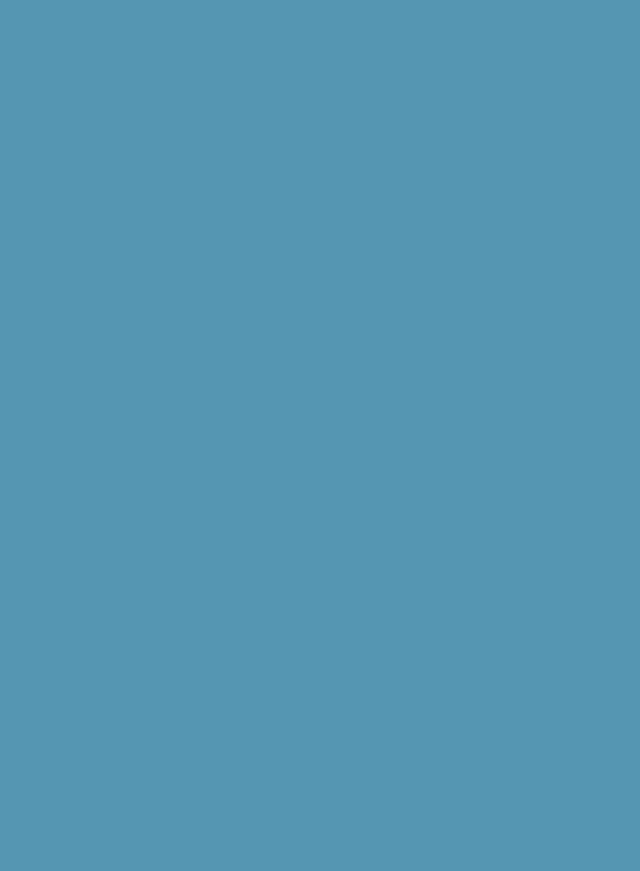
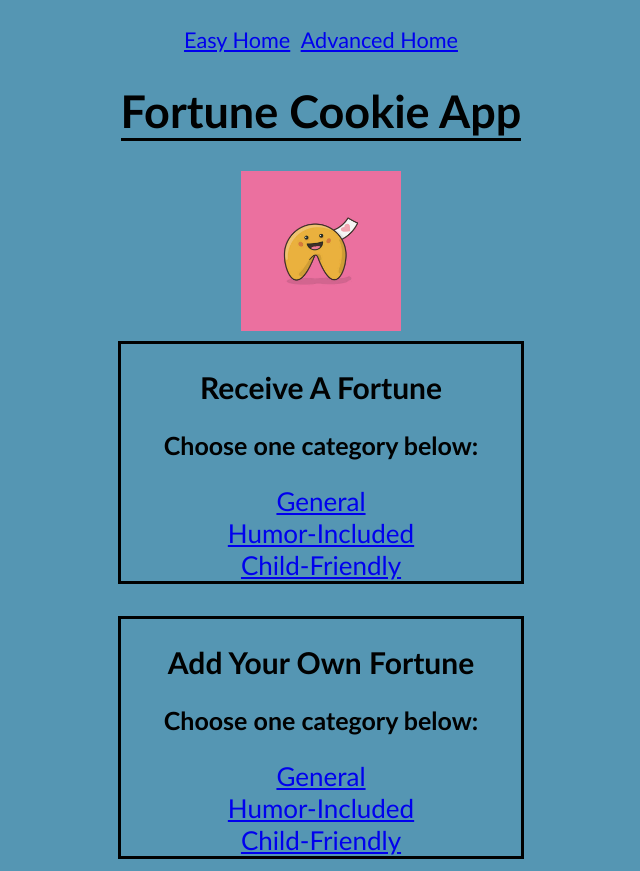
Before and after one commit to cleog/CS361-FortuneApp, a React (Create React App) app in the folder fortune-react/: page /advanced in a window 1280 px wide. Before the commit this address had no page. Shown: the whole page, without its empty margins (319-959 px from the left). Before the commit the page ends 800 px from the top, so only its background shows below. Built offline with nearby package versions, Linux system fonts and the light colour scheme.

Commit message:
CSH 2,4,7 met

```diff
--- a/fortune-react/src/App.js
+++ b/fortune-react/src/App.js
@@ -1,6 +1,7 @@
 import './App.css';
 import { BrowserRouter, Route, Routes } from 'react-router-dom';
 import HomePage from './pages/HomePage'
+import HomePageAdvanced from './pages/HomePageAdvanced'
 import AddFortunePage from './pages/AddFortunePage'
 import EditFortunePage from './pages/EditFortunePage'
 import ReceiveFortunePage from './pages/ReceiveFortunePage';
@@ -15,6 +16,7 @@ function App() {
           <Routes>
             <Route path="/" element={<MainLayout />}>
               <Route index element={<HomePage />} />
+              <Route path="/advanced" element={<HomePageAdvanced/>} />
               <Route path="/add/:category" element={<AddFortunePage />} />
               <Route path="/get/:category" element={<ReceiveFortunePage />} />
               <Route path="/edit" element={<EditFortunePage />} />
--- a/fortune-react/src/layouts/MainLayout.js
+++ b/fortune-react/src/layouts/MainLayout.js
@@ -6,7 +6,13 @@ function MainLayout() {
     return (
         <div>
             <header className="App-header">
-                <Link to="/">Home</Link>
+                <span>
+                    <small>
+                    <Link to="/">Easy Home</Link>
+                    &nbsp;&nbsp;
+                    <Link to="/advanced">Advanced Home</Link>
+                    </small>
+                </span>
                 <h1>Fortune Cookie App</h1>
                 <img src='/happyFortuneCookie-612x612.jpg' className="App-logo" alt="logo" />
             </header>
--- a/fortune-react/src/pages/HomePage.js
+++ b/fortune-react/src/pages/HomePage.js
@@ -3,29 +3,18 @@ import { Link } from 'react-router-dom';
 
 function HomePage() {
     return (
-        <div>
         <div className='receive'>
             <h2>Receive A Fortune</h2>
-                <h3>Choose one category below:</h3>
+            <h3>Quick Option:</h3>
+            <Link to="/get/general" className='link'>Get General Fortune</Link>
+            <br/>
+            <h3>Or choose one category below:</h3>
             <Link to="/get/general" className='link'>General</Link>
             <br></br>
             <Link to="/get/humor-included" className='link'>Humor-Included</Link>
             <br></br>
             <Link to="/get/child-friendly" className='link'>Child-Friendly</Link>
         </div>
-            <div className='add'>
-                <form>
-                    <h2>Add Your Own Fortune</h2>
-                    <h3>Choose one category below:</h3>
-                    <Link to="/add/general" className='link'>General</Link>
-                    <br></br>
-                    <Link to="/add/humor-included" className='link'>Humor-Included</Link>
-                    <br></br>
-                    <Link to="/add/child-friendly" className='link'>Child-Friendly</Link>
-                </form>
-            </div>
-        </div>
-
     )
 }
 
--- /dev/null
+++ b/fortune-react/src/pages/HomePageAdvanced.js
@@ -0,0 +1,31 @@
+import React from 'react';
+import { Link } from 'react-router-dom';
+
+function HomePageAdvanced() {
+    return (
+        <div>
+            <div className='receive'>
+                <h2>Receive A Fortune</h2>
+                <h3>Choose one category below:</h3>
+                <Link to="/get/general" className='link'>General</Link>
+                <br></br>
+                <Link to="/get/humor-included" className='link'>Humor-Included</Link>
+                <br></br>
+                <Link to="/get/child-friendly" className='link'>Child-Friendly</Link>
+            </div>
+            <br />
+            <div className='add'>
+                <h2>Add Your Own Fortune</h2>
+                <h3>Choose one category below:</h3>
+                <Link to="/add/general" className='link'>General</Link>
+                <br></br>
+                <Link to="/add/humor-included" className='link'>Humor-Included</Link>
+                <br></br>
+                <Link to="/add/child-friendly" className='link'>Child-Friendly</Link>
+            </div>
+        </div>
+
+    )
+}
+
+export default HomePageAdvanced;
```
Lines whose indentation alone changed are shown as unchanged.
